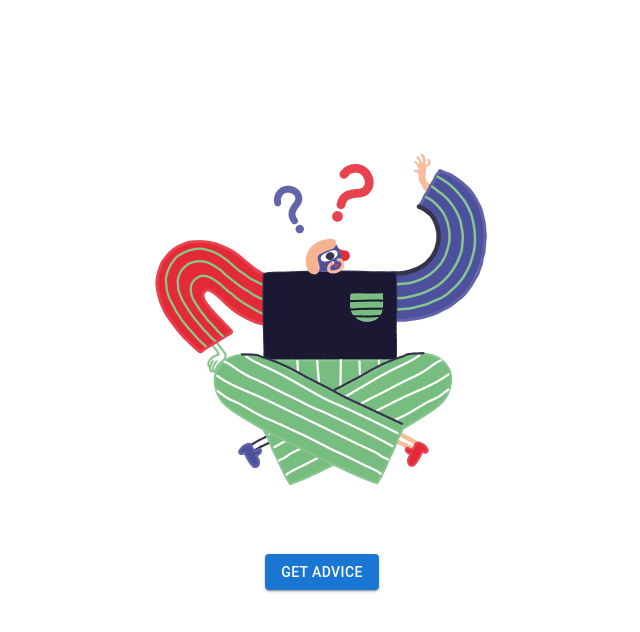
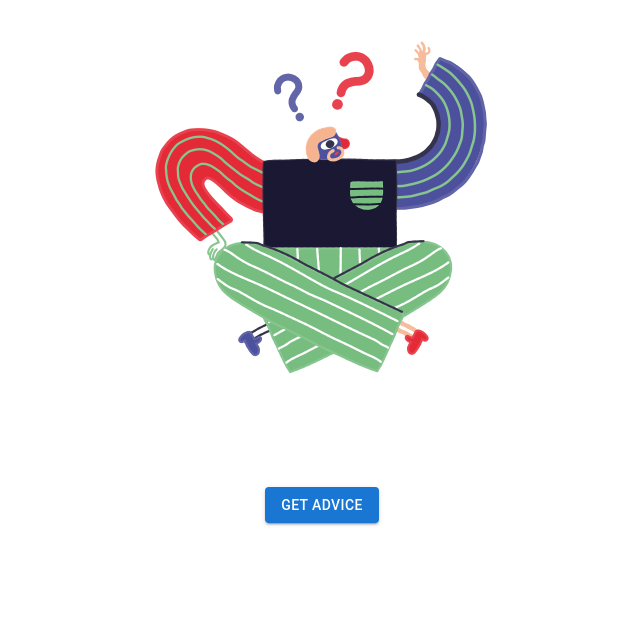
Before and after one commit to SaskiaVdZ/React-course_Project01_AdviceApp, a React (Create React App) app: page / in a window 1280 px wide. Shown: the top 632 px of the page, without its empty margins (318-958 px from the left). Built offline with nearby package versions, Linux system fonts and the light colour scheme; no server answers.

Commit message:
justifycontent space-around

```diff
--- a/src/App.js
+++ b/src/App.js
@@ -46,7 +46,7 @@ function App() {
     <Container className="App" style={{ backgroundColor}}> {/* Set background color using state */}
       <Grid container
         direction="column"
-        justifyContent="flex-end"
+        justifyContent="space-around"
         alignItems="center"
         className="App-header"
         >
@@ -60,8 +60,10 @@ function App() {
             component="div"
             color="white">{advice}</Typography>
         </Grid>
+        <Grid item>
         <Button sx={{ mt: 3, mb: 3 }} variant="contained" onClick={getAdvice}>Get advice</Button>
         <Message count={count} />
+        </Grid>
         <Grid item>
       <Typography className="footer" color="white" variant="body2" fontSize={12} sx={{ mt: 15, mb: 3 }} >
         Made with <i className="fa-solid fa-heart"></i> in React and Material UI
```
